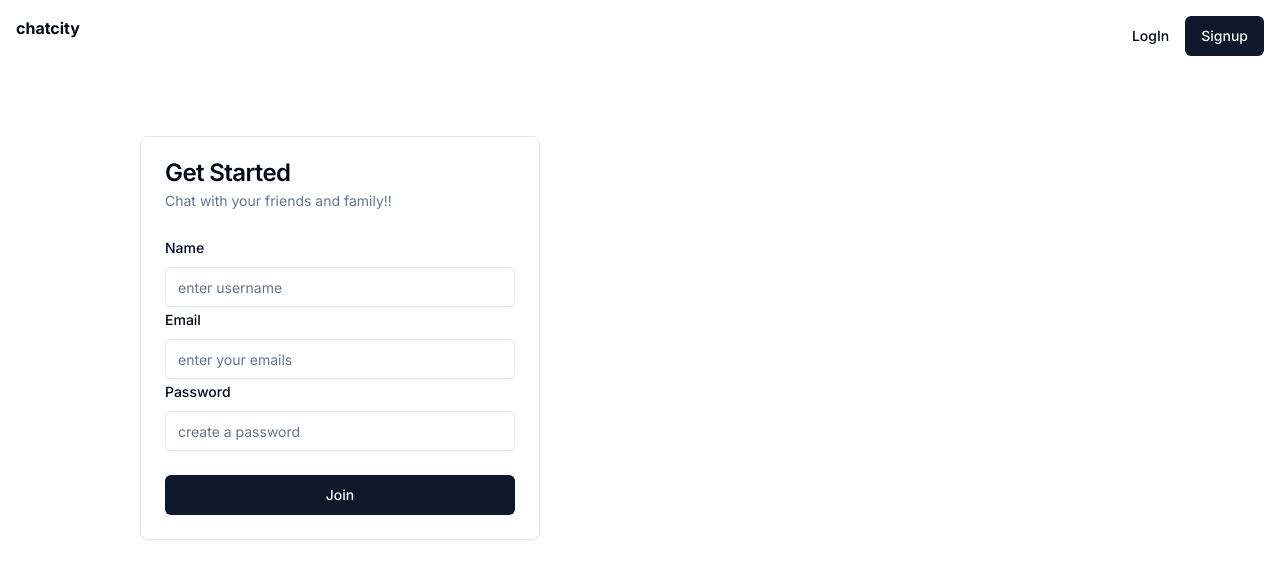
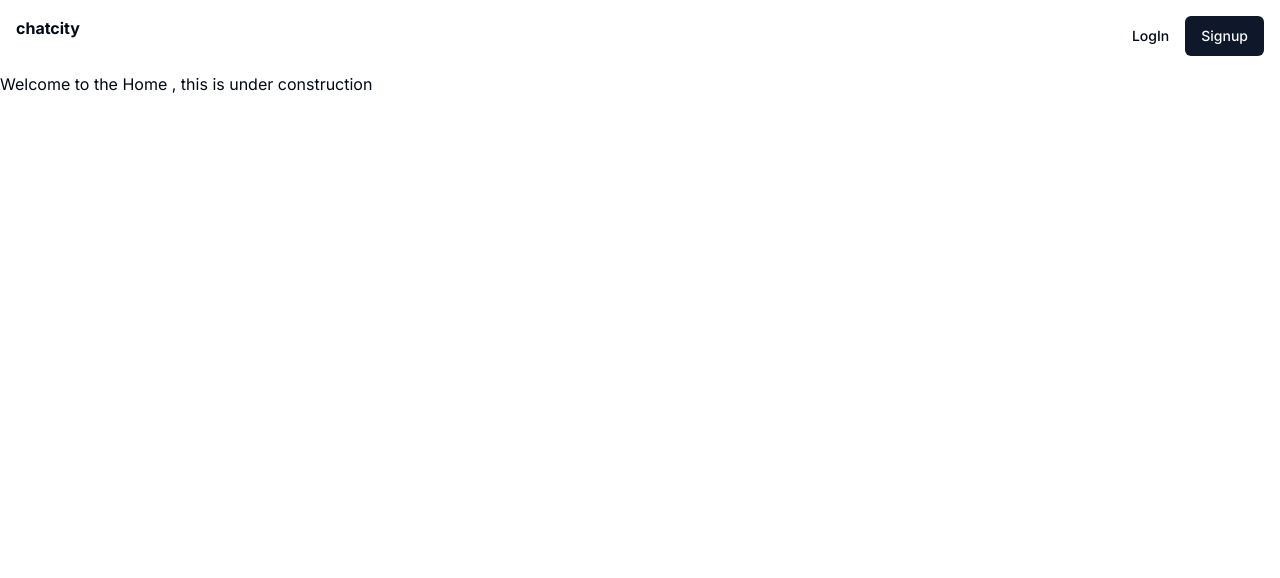
Before and after one commit to LaPulgaaa/chatapp, a Next.js app: page / in a window 1280 px wide. Shown: the top 578 px of the page. Built offline with nearby package versions, Linux system fonts and the light colour scheme.

Commit message:
signup: Extract signup block into separate component.

```diff
--- a/app/login/page.tsx
+++ b/app/(auth)/login/page.tsx
@@ -56,8 +56,8 @@ export default function login(){
   }
 
 
-    return  <div className='ml-12 p-4 flex justify-center'>
-    <Card className='w-[500px] p-12'>
+    return  <div className='m-24 flex justify-center'>
+    <Card className='w-[500px] p-6'>
       <CardHeader>
         <CardTitle>Login</CardTitle>
         <CardDescription>Fill in the details to join your peers! </CardDescription>
--- /dev/null
+++ b/app/(auth)/signup/page.tsx
@@ -0,0 +1,108 @@
+'use client'
+
+import {zodResolver} from '@hookform/resolvers/zod'
+import { Button } from "@/components/ui/button";
+import { Card,CardTitle,CardContent,CardHeader, CardDescription, CardFooter } from "@/components/ui/card";
+import { Label } from "@/components/ui/label";
+import { Input } from "@/components/ui/input";
+import { useForm } from "react-hook-form";
+import { joinSchema } from "@/packages/zod";
+import { Join } from '@/packages/zod';
+import { Form, FormControl, FormField, FormItem, FormLabel, FormMessage } from '@/components/ui/form';
+import { usePathname, useRouter } from 'next/navigation';
+import { useRecoilValue, useSetRecoilState } from 'recoil';
+import { userState } from '@/lib/store/atom/User';
+import { wsState } from '@/lib/store/atom/Socket';
+import { tokenState } from '@/lib/store/atom/Token';
+
+
+export default function signup(){
+
+    const wsConnection=useRecoilValue(wsState);
+    const router=useRouter();
+
+    const setToken=useSetRecoilState(tokenState);
+    const token=useRecoilValue(tokenState);
+    const pathname=usePathname();
+
+    const form=useForm<Join>({
+        resolver:zodResolver(joinSchema),
+        defaultValues:{
+        username:"",
+        password:"",
+        }
+    });
+
+    async function onSubmit(values:Join){
+        try{
+          const resp=await fetch("http://localhost:3000/user/signup",{
+            method:"POST",
+            body:JSON.stringify(values),
+            headers:{
+              'Content-Type':"application/json"
+            }
+          })
+          // console.log(await resp.json());
+          const {token}=await resp.json();
+          if(token!==undefined)
+          {
+            setToken(token);
+            alert("User created successfully")
+          }
+        }catch(err)
+        {
+          console.log(err);
+        }
+      }
+
+
+
+
+    return <div className="flex justify-center p-24">
+    {/* register form */}
+    <Form {...form}>
+    <form onSubmit={form.handleSubmit(onSubmit)} className="space-y-8">
+      <Card className="w-[500px]">
+        <CardHeader>
+          <CardTitle>Sign Up to start chatting</CardTitle>
+          <CardDescription>Your peers are waiting for you!</CardDescription>
+        </CardHeader>
+        <CardContent>
+            <FormField
+            control={form.control}
+            name="username"
+            render={({field})=>(
+              <FormItem>
+                <FormLabel>Username</FormLabel>
+                <FormControl>
+                  <Input placeholder='Username' {...field} />
+                </FormControl>
+                <FormMessage/>
+              </FormItem>
+            )}
+
+            />
+            <FormField
+            control={form.control}
+            name="password"
+            render={({field})=>(
+              <FormItem>
+                <FormLabel>Password</FormLabel>
+                <FormControl>
+                  <Input placeholder='Password' {...field}/>
+                </FormControl>
+                <FormMessage/>
+              </FormItem>
+            )}
+
+            />
+            </CardContent>
+        <CardFooter>
+          <Button type='submit' className="w-full">Join</Button>
+        </CardFooter>
+        </Card>
+          </form>
+      </Form>
+
+  </div>
+}
--- a/app/page.tsx
+++ b/app/page.tsx
@@ -1,132 +1,14 @@
 "use client"
 
 import {z} from 'zod';
-import {zodResolver} from '@hookform/resolvers/zod'
-import { Button } from "@/components/ui/button";
-import { Card,CardTitle,CardContent,CardHeader, CardDescription, CardFooter } from "@/components/ui/card";
-import { Label } from "@/components/ui/label";
-import { Input } from "@/components/ui/input";
-import { useForm } from "react-hook-form";
-import { joinSchema } from "@/packages/zod";
-import { Join } from '@/packages/zod';
-import { Form, FormControl, FormField, FormItem, FormLabel, FormMessage } from '@/components/ui/form';
-import { usePathname, useRouter } from 'next/navigation';
-import { useState } from 'react';
-import { useRecoilValue, useSetRecoilState } from 'recoil';
-import { userState } from '@/lib/store/atom/User';
-import { wsState } from '@/lib/store/atom/Socket';
-import { tokenState } from '@/lib/store/atom/Token';
-export default function Home() {
-  const wsConnection=useRecoilValue(wsState);
-  const router=useRouter();
-
-  const setToken=useSetRecoilState(tokenState);
-  const token=useRecoilValue(tokenState);
-  const pathname=usePathname();
-
-  const form=useForm<Join>({
-    resolver:zodResolver(joinSchema),
-    defaultValues:{
-      name:"",
-      password:"",
-      email:""
-    }
-  });
 
 
-
-  async function onSubmit(values:Join){
-    console.log(values);
-    try{
-      const resp=await fetch("http://localhost:3000/user/createUser",{
-        method:"POST",
-        body:JSON.stringify(values),
-        headers:{
-          'Content-Type':"application/json"
-        }
-      })
-      // console.log(await resp.json());
-      const {token}=await resp.json();
-      if(token!==undefined)
-      {
-        setToken(token);
-        alert("User created successfully")
-      }
-    }catch(err)
-    {
-      console.log(err);
-    }
-  }
-
-
-  return (
-    <div className="grid grid-cols-2 gap-4 p-12">
-
-
-      {/* register form */}
-      <div className="grid justify-items-center p-4">
-      <Form {...form}>
-      <form onSubmit={form.handleSubmit(onSubmit)} className="space-y-8">
-        <Card className="w-[400px]">
-          <CardHeader>
-            <CardTitle>Get Started</CardTitle>
-            <CardDescription>Chat with your friends and family!!</CardDescription>
-          </CardHeader>
-          <CardContent>
-              <FormField
-              control={form.control}
-              name="name"
-              render={({field})=>(
-                <FormItem>
-                  <FormLabel>Name</FormLabel>
-                  <FormControl>
-                    <Input placeholder='enter username' {...field} />
-                  </FormControl>
-                  <FormMessage/>
-                </FormItem>
-              )}
-
-              />
-              <FormField
-              control={form.control}
-              name="email"
-              render={({field})=>(
-                <FormItem>
-                  <FormLabel>Email</FormLabel>
-                  <FormControl>
-                    <Input placeholder='enter your emails' {...field}/>
-                  </FormControl>
-                  <FormMessage/>
-                </FormItem>
-              )}
-
-              />
-              <FormField
-              control={form.control}
-              name="password"
-              render={({field})=>(
-                <FormItem>
-                  <FormLabel>Password</FormLabel>
-                  <FormControl>
-                    <Input placeholder='create a password' {...field}/>
-                  </FormControl>
-                  <FormMessage/>
-                </FormItem>
-              )}
-
-              />
-              </CardContent>
-          <CardFooter>
-            <Button type='submit' className="w-full">Join</Button>
-          </CardFooter>
-          </Card>
-            </form>
+export default function Home() {
 
 
 
 
-        </Form>
-      </div>
-    </div>
+  return (
+    <div>Welcome to the Home , this is under construction</div>
   );
 }
--- a/components/Navbar.tsx
+++ b/components/Navbar.tsx
@@ -19,7 +19,7 @@ export default function Navbar(){
          }}
          variant={"ghost"}>Logout</Button>:<Button variant="ghost" onClick={()=>router.push("/login")}>LogIn</Button>}
         <Button onClick={()=>{
-
+            router.push("/signup")
         }}>Signup</Button>
         </div>
     </div>
--- a/packages/zod.ts
+++ b/packages/zod.ts
@@ -1,14 +1,13 @@
 import {z} from 'zod';
 
 export const joinSchema=z.object({
-    name:z.string({
+    username:z.string({
         required_error:"Username is required",
         invalid_type_error:"name must be a string"
     }).min(2,{message:"username must be atleast 2 characters"}),
     password:z.string({
         required_error:"password is required"
     }).min(5,{message:"password should of min 5 digits"}),
-    email:z.string().email({message:"not a valid email address"})
 })
 
 export type Join=z.infer<typeof joinSchema>;
```
